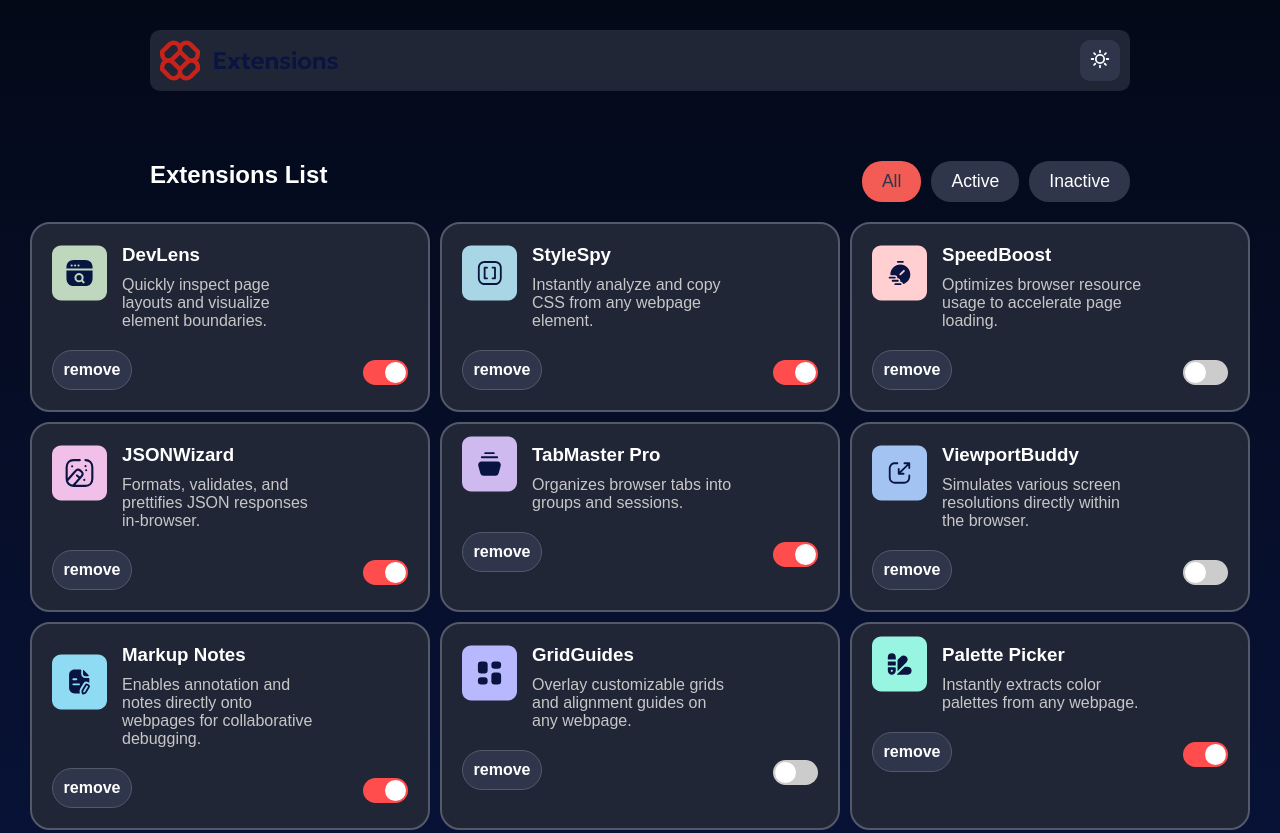
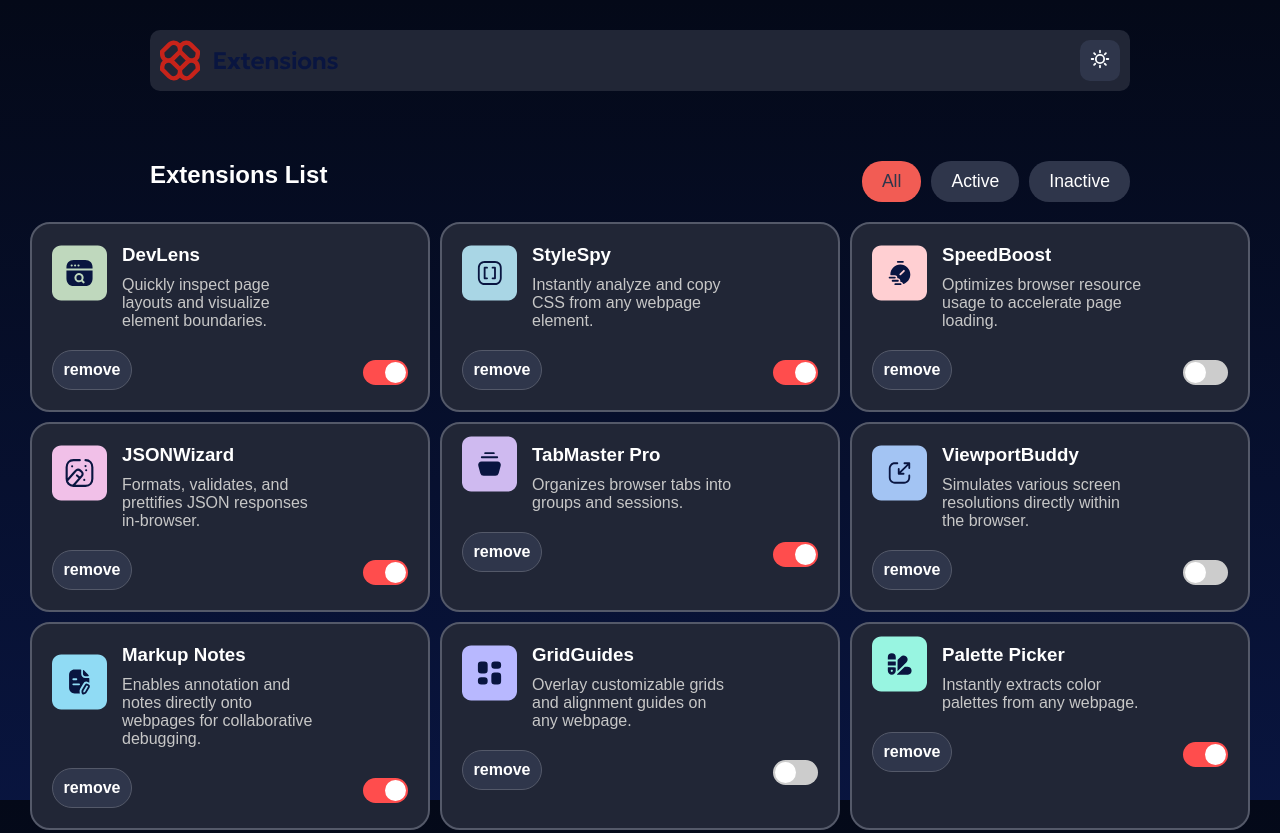
Before and after one commit to guilhermesantosi/Browser-extension-manager-UI, a plain HTML site: page index.html in a window 1280 px wide. Shown: the top 833 px of the page. Drawn offline with Linux system fonts and the light colour scheme.

Commit message:
Update style

```diff
--- a/style.css
+++ b/style.css
@@ -13,8 +13,9 @@ html,body{
 
 body {
     background-image: linear-gradient(180deg, #040918 0%, hsl(227, 75%, 14%) 100%);
-    padding: 30px 0px 30px 0px;
-
+    padding: 30px 0px;
+    background-repeat: no-repeat;
+    background-attachment: fixed;
 
 }
 
```
